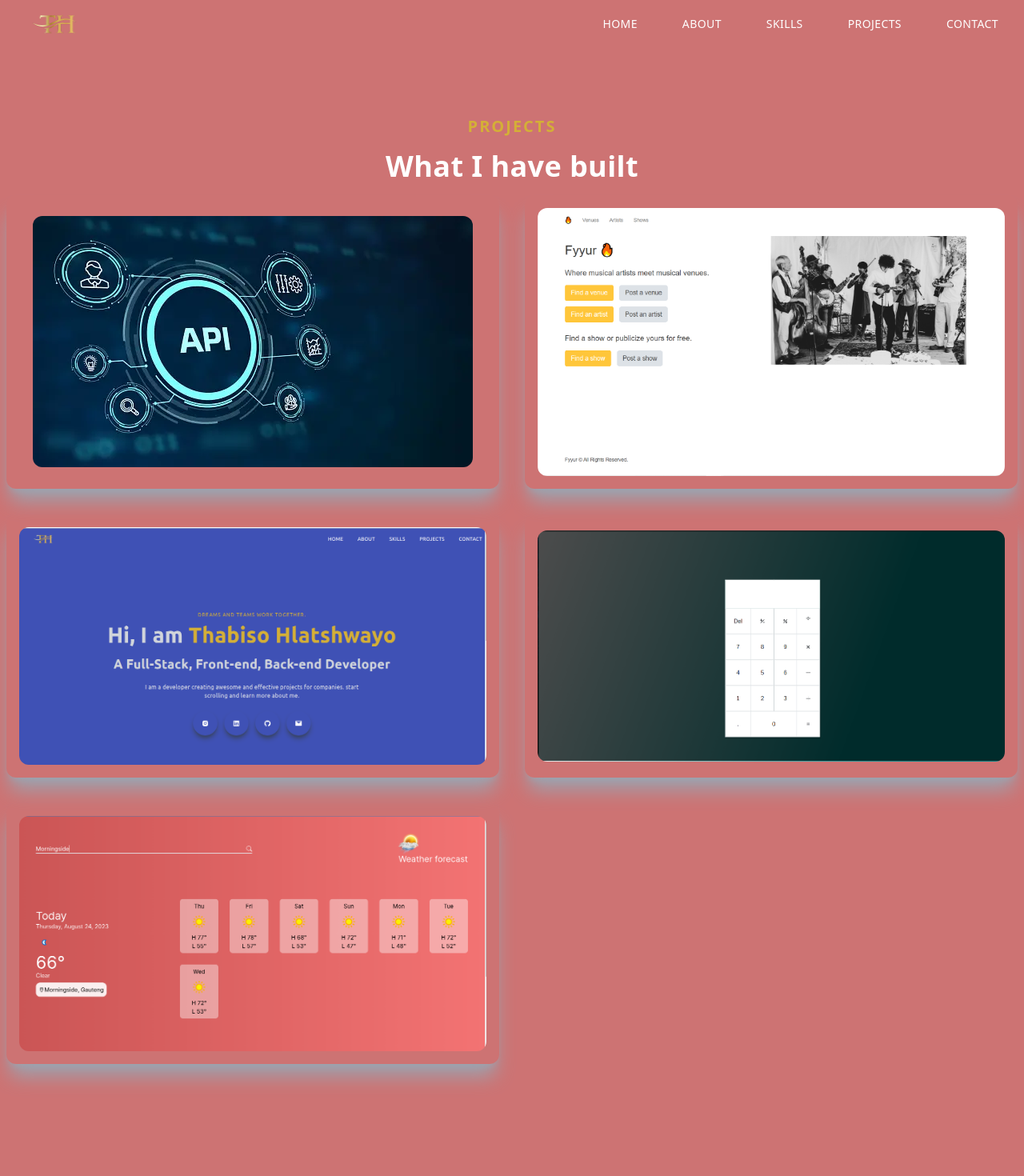
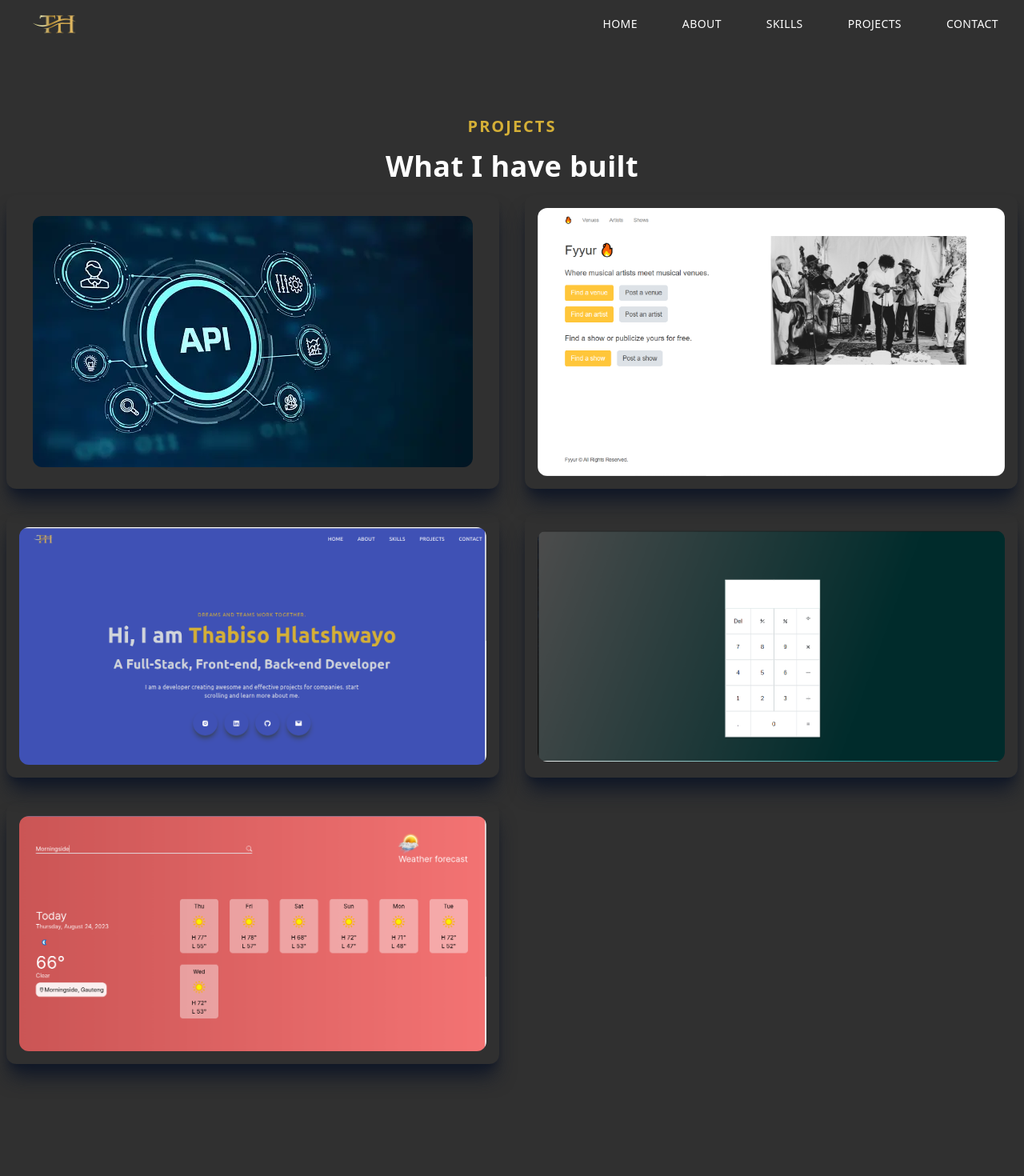
Before and after one commit to Thabiso-007/thabiso-hlatshwayo, a Next.js app: page /projects in a window 1280 px wide. Shown: the top 1470 px of the page at 80% size. Built offline with nearby package versions, Linux system fonts and the light colour scheme.

Commit message:
Modified

```diff
--- a/components/calculator/Calculator.jsx
+++ b/components/calculator/Calculator.jsx
@@ -4,7 +4,7 @@ import Link from 'next/link'
 
 const Calculator = ({ title, backgroundImg, projectURL }) => {
   return (
-    <div className={'relative flex items-center justify-center w-full shadow-xl shadow-gray-400 rounded-xl p-4 group hover:bg-gradient-to-r from-[#D4AF37] to-[#D4AF91]'}>
+    <div className={'relative flex items-center justify-center w-full shadow-xl shadow-gray-900 rounded-xl p-4 group hover:bg-gradient-to-r from-[#D4AF37] to-[#D4AF91]'}>
         <Image className={'rounded-xl group-hover:opacity-10'} src={backgroundImg} alt='' />
         <div className={'hidden group-hover:block absolute top-[50%] left-[50%] translate-x-[-50%] translate-y-[-50%]'}>
             <h3 className={'text-2xl text-white tracking-wider text-center'}>{title}</h3>
--- a/components/express-store-api/ExpressStoreAPI.jsx
+++ b/components/express-store-api/ExpressStoreAPI.jsx
@@ -4,7 +4,7 @@ import Link from 'next/link'
 
 const ExpressStoreAPI = ({ title, backgroundImg, projectURL }) => {
   return (
-    <div className={'relative flex items-center justify-center w-full shadow-xl shadow-gray-400 rounded-xl p-4 group hover:bg-gradient-to-r from-[#D4AF37] to-[#D4AF91]'}>
+    <div className={'relative flex items-center justify-center w-full shadow-xl shadow-gray-900 rounded-xl p-4 group hover:bg-gradient-to-r from-[#D4AF37] to-[#D4AF91]'}>
         <Image className={'rounded-xl group-hover:opacity-10'} src={backgroundImg} alt='' />
         <div className={'hidden group-hover:block absolute top-[50%] left-[50%] translate-x-[-50%] translate-y-[-50%]'}>
             <h3 className={'text-2xl text-white tracking-wider text-center'}>{title}</h3>
--- a/components/footer/Footer.jsx
+++ b/components/footer/Footer.jsx
@@ -29,7 +29,7 @@ const Footer = () => {
       <div className={'mt-10'}>
         <div className={'flex justify-center py-12'}>
           {toTop && (
-            <div onClick={scrollUp} className={'rounded-full shadow-lg shadow-gray-700 p-3 cursor-pointer hover:scale-105 ease-in duration-75'}>
+            <div onClick={scrollUp} className={'rounded-full shadow-lg shadow-gray-900 p-3 cursor-pointer hover:scale-105 ease-in duration-75'}>
               <IoIosArrowDropupCircle size={30}/>
             </div>
           )}
@@ -74,7 +74,7 @@ const Footer = () => {
           </ul>
         </div>
       </div>
-      <div className={'flex flex-col justify-center items-center text-center p-5 bg-slate-800'}>
+      <div className={'flex flex-col justify-center items-center text-center p-5 bg-[#000000]'}>
         <p className={'font-bold'}>Copyright © {new Date().getFullYear()} Thabiso Hlatshwayo</p>
       </div>
     </>
--- a/components/fyur/Fyur.jsx
+++ b/components/fyur/Fyur.jsx
@@ -4,7 +4,7 @@ import Link from 'next/link'
 
 const Fyur = ({ title, backgroundImg, projectURL }) => {
   return (
-    <div className={'relative flex items-center justify-center w-full shadow-xl shadow-gray-400 rounded-xl p-4 group hover:bg-gradient-to-r from-[#D4AF37] to-[#D4AF91]'}>
+    <div className={'relative flex items-center justify-center w-full shadow-xl shadow-gray-900 rounded-xl p-4 group hover:bg-gradient-to-r from-[#D4AF37] to-[#D4AF91]'}>
         <Image className={'rounded-xl group-hover:opacity-10'} src={backgroundImg} alt='' />
         <div className={'hidden group-hover:block absolute top-[50%] left-[50%] translate-x-[-50%] translate-y-[-50%]'}>
             <h3 className={'text-2xl text-white tracking-wider text-center'}>{title}</h3>
--- a/components/thabiso/Thabiso.jsx
+++ b/components/thabiso/Thabiso.jsx
@@ -4,7 +4,7 @@ import Link from 'next/link'
 
 const Thabiso = ({ title, backgroundImg, projectURL }) => {
   return (
-    <div className={'relative flex items-center justify-center w-full shadow-xl shadow-gray-400 rounded-xl p-4 group hover:bg-gradient-to-r from-[#D4AF37] to-[#D4AF91]'}>
+    <div className={'relative flex items-center justify-center w-full shadow-xl shadow-gray-900 rounded-xl p-4 group hover:bg-gradient-to-r from-[#D4AF37] to-[#D4AF91]'}>
         <Image className={'rounded-xl group-hover:opacity-10'} src={backgroundImg} alt='' />
         <div className={'hidden group-hover:block absolute top-[50%] left-[50%] translate-x-[-50%] translate-y-[-50%]'}>
             <h3 className={'text-2xl text-white tracking-wider text-center'}>{title}</h3>
--- a/components/weather/Weather.jsx
+++ b/components/weather/Weather.jsx
@@ -4,7 +4,7 @@ import Link from 'next/link'
 
 const Weather = ({ title, backgroundImg, projectURL }) => {
   return (
-    <div className={'relative flex items-center justify-center w-full shadow-xl shadow-gray-400 rounded-xl p-4 group hover:bg-gradient-to-r from-[#D4AF37] to-[#D4AF91]'}>
+    <div className={'relative flex items-center justify-center w-full shadow-xl shadow-gray-900 rounded-xl p-4 group hover:bg-gradient-to-r from-[#D4AF37] to-[#D4AF91]'}>
         <Image className={'rounded-xl group-hover:opacity-10'} src={backgroundImg} alt='' />
         <div className={'hidden group-hover:block absolute top-[50%] left-[50%] translate-x-[-50%] translate-y-[-50%]'}>
             <h3 className={'text-2xl text-white tracking-wider text-center'}>{title}</h3>
--- a/pages/contact.js
+++ b/pages/contact.js
@@ -78,7 +78,7 @@ const Contact = () => {
             <p className={'text-xl tracking-widest uppercase text-[#D4AF37] text-center font-bold'}>Contact</p>
             <h2 className={'py-4 text-center'}>Get In touch</h2>
             <div className={'grid lg:grid-cols-5 gap-8'}>
-                <div className={'col-span-3 lg:col-span-2 w-full h-full shadow-xl shadow-gray-400 rounded-xl p-4'}>
+                <div className={'col-span-3 lg:col-span-2 w-full h-full shadow-xl shadow-gray-900 rounded-xl p-4'}>
                     <div className={'lg:p-4 h-full'}>
                         <div>
                             <Image className={'rounded-xl hover:scale-105 ease-in duration-300'} src={touch} alt="" width={'664'} height={'564'} />
@@ -92,23 +92,23 @@ const Contact = () => {
                         <div>
                             <p className={'uppercase pt-8'}>Connect with me</p>
                             <div className={'flex justify-between pt-5 ease-in duration-300'}>
-                                <div className={'rounded-full shadow-lg shadow-gray-700 p-3 cursor-pointer hover:scale-105 ease-in duration-75'}>
+                                <div className={'rounded-full shadow-lg shadow-gray-900 p-3 cursor-pointer hover:scale-105 ease-in duration-75'}>
                                     <Link href={'https://www.instagram.com/thabiso.timzo.dev/'}><AiFillInstagram size={20} /></Link>
                                 </div>
-                                <div className={'rounded-full shadow-lg shadow-gray-700 p-3 cursor-pointer hover:scale-105 ease-in duration-75'}>
+                                <div className={'rounded-full shadow-lg shadow-gray-900 p-3 cursor-pointer hover:scale-105 ease-in duration-75'}>
                                     <Link href={'https://twitter.com/thabiso_dev'}><AiOutlineTwitter size={20} /></Link>
                                 </div>
-                                <div className={'rounded-full shadow-lg shadow-gray-700 p-3 cursor-pointer hover:scale-105 ease-in duration-75'}>
+                                <div className={'rounded-full shadow-lg shadow-gray-900 p-3 cursor-pointer hover:scale-105 ease-in duration-75'}>
                                     <Link href={'https://www.linkedin.com/in/thabiso-hlatshwayo-8a4079198/'}><AiFillLinkedin size={20} /></Link>
                                 </div>
-                                <div className={'rounded-full shadow-lg shadow-gray-700 p-3 cursor-pointer hover:scale-105 ease-in duration-75'}>
+                                <div className={'rounded-full shadow-lg shadow-gray-900 p-3 cursor-pointer hover:scale-105 ease-in duration-75'}>
                                     <Link href={'https://github.com/Thabiso-007'}><AiFillGithub size={20}/></Link>
                                 </div>
                             </div>
                         </div>
                     </div>
                 </div>
-                <div className={'col-span-3 w-full h-auto shadow-xl shadow-gray-400 rounded-xl lg:p-4'}>
+                <div className={'col-span-3 w-full h-auto shadow-xl shadow-gray-900 rounded-xl lg:p-4'}>
                     <div className={'p-4'}>
                         <form>
                             <div className={'grid md:grid-col-4 w-full py-2'}>
--- a/pages/index.js
+++ b/pages/index.js
@@ -35,19 +35,19 @@ export default function Home() {
                     Begin by browsing through all of the pages to learn more about myself.
                 </p>
                 <div className={'flex items-center justify-between max-w-[400px] m-auto py-4'}>
-                    <div className={'rounded-full shadow-lg shadow-gray-700 p-6 cursor-pointer hover:scale-110 ease-in duration-75'}>
+                    <div className={'rounded-full shadow-lg shadow-gray-900 p-6 cursor-pointer hover:scale-110 ease-in duration-75'}>
                         <Link href={'https://www.instagram.com/thabiso.timzo.dev/'}><AiFillInstagram size={20} /></Link>
                     </div>
-                    <div className={'rounded-full shadow-lg shadow-gray-700 p-6 cursor-pointer hover:scale-110 ease-in duration-75'}>
+                    <div className={'rounded-full shadow-lg shadow-gray-900 p-6 cursor-pointer hover:scale-110 ease-in duration-75'}>
                         <Link href={'https://twitter.com/thabiso_dev'}><AiOutlineTwitter size={20} /></Link>
                     </div>
-                    <div className={'rounded-full shadow-lg shadow-gray-700 p-6 cursor-pointer hover:scale-110 ease-in duration-75'}>
+                    <div className={'rounded-full shadow-lg shadow-gray-900 p-6 cursor-pointer hover:scale-110 ease-in duration-75'}>
                         <Link href={'https://www.linkedin.com/in/thabiso-hlatshwayo-8a4079198/'}><AiFillLinkedin size={20} /></Link>
                     </div>
-                    <div className={'rounded-full shadow-lg shadow-gray-700 p-6 cursor-pointer hover:scale-110 ease-in duration-75'}>
+                    <div className={'rounded-full shadow-lg shadow-gray-900 p-6 cursor-pointer hover:scale-110 ease-in duration-75'}>
                         <Link href={'https://github.com/Thabiso-007'}><AiFillGithub size={20}/></Link>
                     </div>
-                    <div className={'rounded-full shadow-lg shadow-gray-700 p-6 cursor-pointer hover:scale-110 ease-in duration-75'}>
+                    <div className={'rounded-full shadow-lg shadow-gray-900 p-6 cursor-pointer hover:scale-110 ease-in duration-75'}>
                         <Link href={'mailto:thabiso.hlatshwayo24@gmail.com'}><AiFillMail size={20}/></Link>
                     </div>
                 </div>
--- a/styles/globals.css
+++ b/styles/globals.css
@@ -8,7 +8,7 @@ html {
 
 @layer base {
   body {
-    @apply bg-[#CD7373] text-white tracking-wide
+    @apply bg-[#303030] text-white tracking-wide
   }
 
   h1, h2, h3, h4, h5, h6 {
@@ -28,6 +28,6 @@ html {
   }
 
   button {
-    @apply shadow-xl shadow-gray-400 rounded-xl uppercase bg-gradient-to-r bg-slate-500 to-[#709dff] text-white
+    @apply shadow-xl shadow-gray-900 rounded-xl uppercase bg-gradient-to-r bg-[#303030]/20 to-[#709dff] text-white
   }
 }
```
Also changed, not shown: components/nav-bar/NavBar.jsx (+8 -8 lines).
